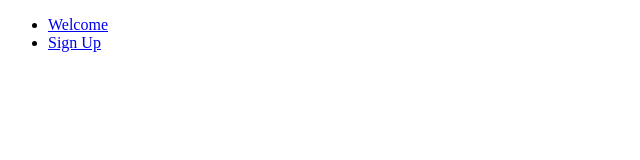
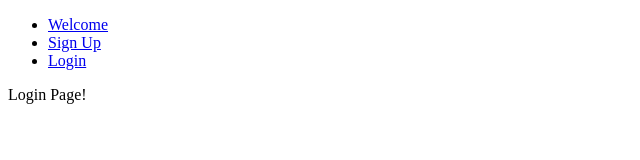
Before and after one commit to davidhk21/Meraki, a React (Create React App) app in the folder client/: page /login in a window 1280 px wide. Shown: the top 160 px of the page, without its empty margins (0-640 px from the left). Built offline with nearby package versions, Linux system fonts and the light colour scheme; the HTML template or start-up script is replaced by a standard one.

Commit message:
added Login page

```diff
--- a/client/src/Auth/Authorization.js
+++ b/client/src/Auth/Authorization.js
@@ -3,6 +3,7 @@ import { Route } from 'react-router-dom';
 
 import Welcome from './components/Welcome';
 import SignUp from './components/SignUp';
+import Login from './components/Login';
 
 const Authorization = () => {
   return (
@@ -12,10 +13,12 @@ const Authorization = () => {
           <ul>
             <li><a href="/">Welcome</a></li>
             <li><a href="/signup">Sign Up</a></li>
+            <li><a href="/login">Login</a></li>
           </ul>
         </nav>
         <Route path="/" exact component={Welcome} />
         <Route path="/signup" exact component={SignUp} />
+        <Route path="/login" exact component={Login} />
       </header>
     </div>
   );
--- /dev/null
+++ b/client/src/Auth/components/Login.js
@@ -0,0 +1,9 @@
+import React from 'react';
+
+const Login = () => {
+  return (
+    <div>Login Page!</div>
+  );
+};
+
+export default Login;
```
